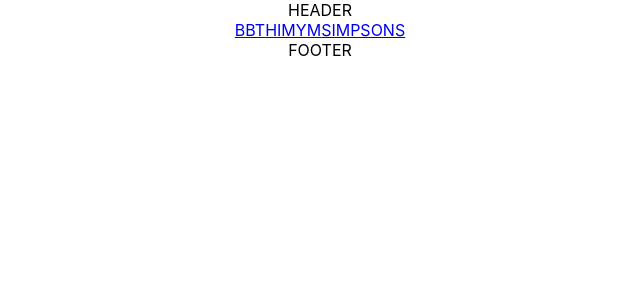
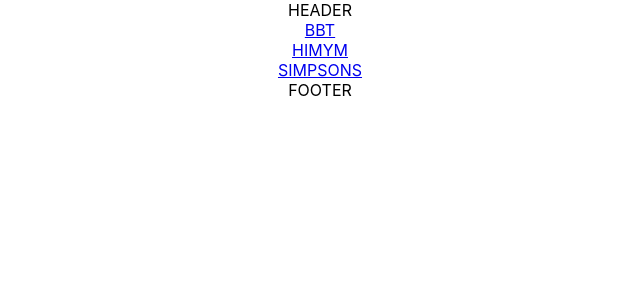
Before and after one commit to Merynek/Merynek, a React (Create React App) app: page /serials in a window 1280 px wide. Shown: the top 300 px of the page, without its empty margins (320-960 px from the left). Built offline with nearby package versions, Linux system fonts and the light colour scheme.

Commit message:
init bootstrap

```diff
--- a/package.json
+++ b/package.json
@@ -6,12 +6,15 @@
     "@types/jest": "24.0.9",
     "@types/node": "11.9.5",
     "@types/react": "16.8.5",
+    "@types/react-bootstrap": "^0.32.17",
     "@types/react-dom": "16.8.2",
     "@types/react-router-dom": "^4.3.1",
     "@types/video.js": "^7.2.10",
+    "bootstrap": "^4.3.1",
     "font-awesome": "^4.7.0",
     "node-sass": "^4.11.0",
     "react": "^16.8.3",
+    "react-bootstrap": "^1.0.0-beta.5",
     "react-dom": "^16.8.3",
     "react-router-dom": "^4.3.1",
     "react-scripts": "2.1.5",
--- a/src/components/Home/Home.tsx
+++ b/src/components/Home/Home.tsx
@@ -1,11 +1,14 @@
 import React, { Component } from 'react';
+import {Container, Row, Col} from 'react-bootstrap';
 
 class Home extends Component {
     render() {
         return (
-        <div>
-            Merynek
-        </div>
+        <Container>
+            <Row>
+                <Col>HOME</Col>
+            </Row>
+        </Container>
         )
     }
 }
--- a/src/components/Serials/Serial/Serial.tsx
+++ b/src/components/Serials/Serial/Serial.tsx
@@ -2,6 +2,7 @@
 import VideoPlayer from '../../../shared/player/VideoPlayer';
 import { Series } from '../source/serialJson';
 import { Link } from 'react-router-dom';
+import { Row, Col } from 'react-bootstrap';
 
 interface ISerial {
     number: number;
@@ -18,10 +19,18 @@
 
         return (
         <div>
-            <span>{this.props.name}</span>
-            <VideoPlayer series={serie} />
-            { this.renderSerieButtons() }
-            <Link to="/serials"> Zpět na serialy</Link>
+            <Row>
+                <Col>
+                    <span>{this.props.name}</span>
+                    <VideoPlayer series={serie} />
+                </Col>
+            </Row>
+            <Row>
+                <Col>
+                    { this.renderSerieButtons() }
+                    <Link to="/serials"> Zpět na serialy</Link>
+                </Col>
+            </Row>
         </div>
         )
     }
--- a/src/components/Serials/Serials.tsx
+++ b/src/components/Serials/Serials.tsx
@@ -1,5 +1,6 @@
 import React, { Component } from 'react';
 import { Link, RouteComponentProps } from 'react-router-dom';
+import { Row, Col } from 'react-bootstrap';
 
 class Serials extends Component<RouteComponentProps> {
     render() {
@@ -7,9 +8,21 @@
 
         return (
             <div>
-                <Link to={`${match.path}/bbt`}>BBT</Link>
-                <Link to={`${match.path}/himym`}>HIMYM</Link>
-                <Link to={`${match.path}/simpsons`}>SIMPSONS</Link>
+                <Row>
+                    <Col>
+                        <Link to={`${match.path}/bbt`}>BBT</Link>
+                    </Col>
+                </Row>
+                <Row>
+                    <Col>
+                    <Link to={`${match.path}/himym`}>HIMYM</Link>
+                    </Col>
+                </Row>
+                <Row>
+                    <Col>
+                    <Link to={`${match.path}/simpsons`}>SIMPSONS</Link>
+                    </Col>
+                </Row>
             </div>
         )
     }
--- a/src/shared/player/VideoPlayer.tsx
+++ b/src/shared/player/VideoPlayer.tsx
@@ -1,6 +1,7 @@
 import React, { Component } from 'react';
 import { Player } from './Player';
 import { Series } from '../../components/Serials/source/serialJson';
+import { Row, Col } from 'react-bootstrap';
 
 type Props = {
     series: Series;
@@ -26,13 +27,13 @@
 
     render() {
         return (
-        <div>
+        <Row>
             <div data-vjs-player>
                 <video ref={ node => this.videoElement = node } className="video-js"></video>
             </div>
             <span>Díly</span>
             {this.renderPartButtons()}
-        </div>
+        </Row>
         )
     }
 
```
Also changed, not shown: 1 other file (tests, documents, lock files or other folders).
